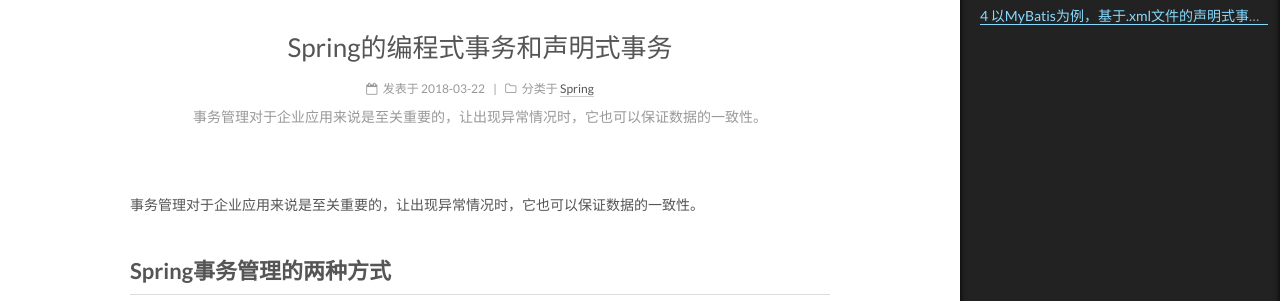
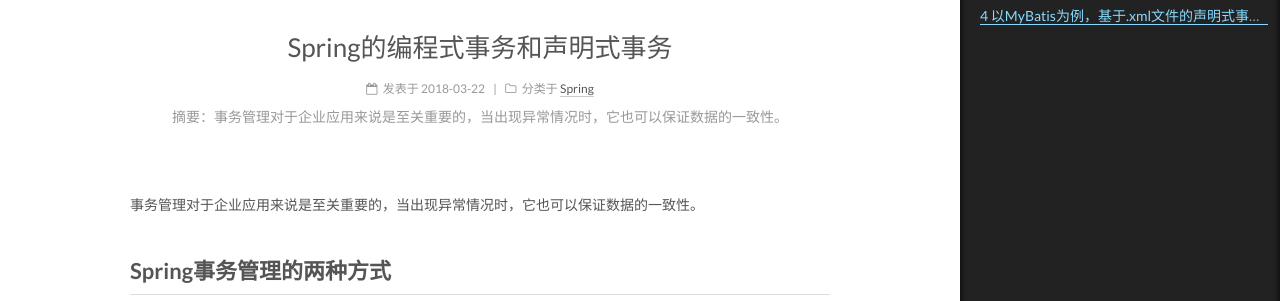
Before and after one commit to nnngu/LearningNotes, a Jekyll site: the page built from _posts/2018-03-22-Spring的编程式事务和声明式事务.md, in a window 1280 px wide. Shown: the part 142-443 px from the top of the page. Built offline with Jekyll 4.4.1, drawn with Linux system fonts in a browser that asks for light colours.

Commit message:
修改文件: _posts/2018-03-22-Spring的编程式事务和声明式事务.md

```diff
--- a/_posts/2018-03-22-Spring的编程式事务和声明式事务.md
+++ b/_posts/2018-03-22-Spring的编程式事务和声明式事务.md
@@ -1,9 +1,9 @@
 ---
 categories: Spring
-description: 事务管理对于企业应用来说是至关重要的，让出现异常情况时，它也可以保证数据的一致性。
+description: 摘要：事务管理对于企业应用来说是至关重要的，当出现异常情况时，它也可以保证数据的一致性。
 ---
 
-事务管理对于企业应用来说是至关重要的，让出现异常情况时，它也可以保证数据的一致性。
+事务管理对于企业应用来说是至关重要的，当出现异常情况时，它也可以保证数据的一致性。
 
 ## Spring事务管理的两种方式
 
```
